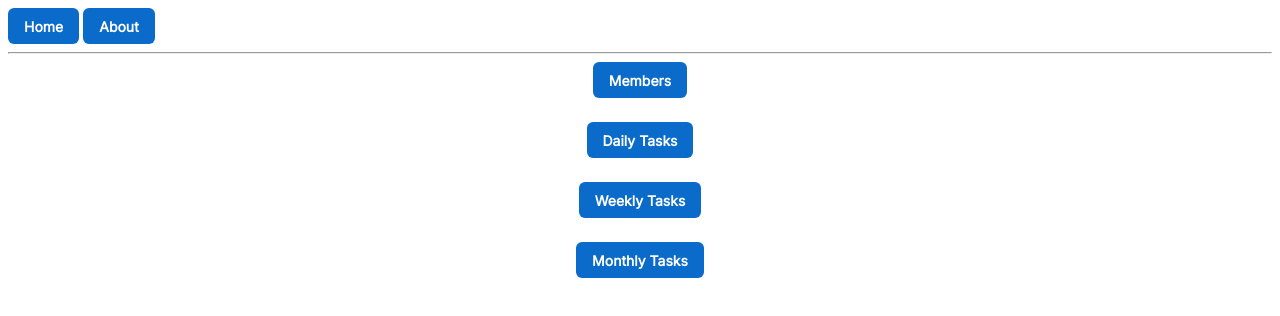
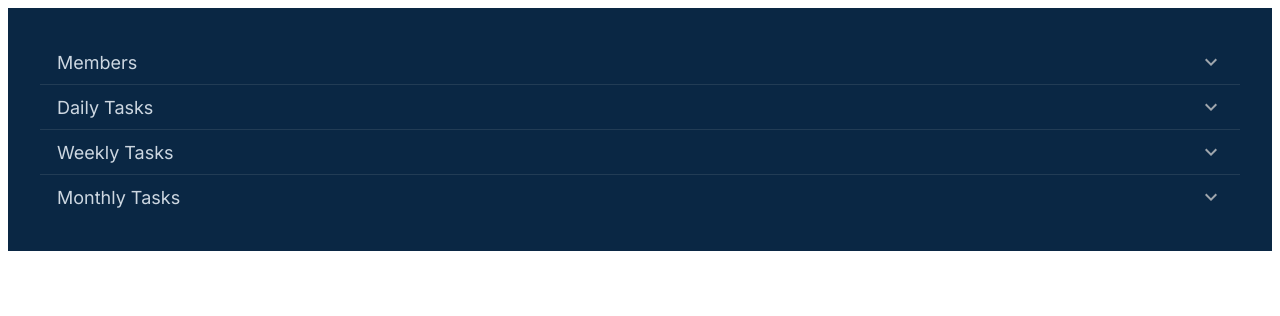
Before and after one commit to ashiven/household-planner, a React (Vite) app in the folder frontend/: page / in a window 1280 px wide. Shown: the top 316 px of the page. Built offline with nearby package versions, Linux system fonts and the light colour scheme.

Commit message:
use basic accordion for display

```diff
--- a/frontend/src/main.tsx
+++ b/frontend/src/main.tsx
@@ -18,11 +18,7 @@ if (!rootElement.innerHTML) {
   const root = ReactDOM.createRoot(rootElement);
   root.render(
     <StrictMode>
-      <CssVarsProvider
-        defaultMode="dark"
-        modeStorageKey="joy-mode-scheme-dark"
-        disableNestedContext
-      >
+      <CssVarsProvider defaultMode="dark">
         <RouterProvider router={router} />
       </CssVarsProvider>
     </StrictMode>,
--- a/frontend/src/routes/__root.tsx
+++ b/frontend/src/routes/__root.tsx
@@ -1,22 +1,5 @@
-import { createRootRoute, Link, Outlet } from "@tanstack/react-router";
-import { TanStackRouterDevtools } from "@tanstack/react-router-devtools";
-
-import Button from "@mui/joy/Button";
+import { createRootRoute, Outlet } from "@tanstack/react-router";
 
 export const Route = createRootRoute({
-  component: () => (
-    <>
-      <div className="p-2 flex gap-2">
-        <Link to="/" className="[&.active]:font-bold">
-          <Button variant="solid">Home</Button>
-        </Link>{" "}
-        <Link to="/about" className="[&.active]:font-bold">
-          <Button variant="solid">About</Button>
-        </Link>
-      </div>
-      <hr />
-      <Outlet />
-      <TanStackRouterDevtools />
-    </>
-  ),
+  component: () => <Outlet />,
 });
--- a/frontend/src/routes/about.tsx
+++ b/frontend/src/routes/about.tsx
@@ -4,6 +4,4 @@ export const Route = createFileRoute("/about")({
   component: About,
 });
 
-function About() {
-  return <div className="p-2">Hello from About!</div>;
-}
+function About() {}
--- a/frontend/src/routes/index.tsx
+++ b/frontend/src/routes/index.tsx
@@ -1,7 +1,10 @@
 import { createFileRoute } from "@tanstack/react-router";
-import * as React from "react";
-import Button from "@mui/joy/Button";
-import Stack from "@mui/joy/Stack";
+import Sheet from "@mui/joy/Sheet";
+
+import Accordion from "@mui/joy/Accordion";
+import AccordionDetails from "@mui/joy/AccordionDetails";
+import AccordionGroup from "@mui/joy/AccordionGroup";
+import AccordionSummary from "@mui/joy/AccordionSummary";
 
 export const Route = createFileRoute("/")({
   component: Index,
@@ -9,11 +12,25 @@ export const Route = createFileRoute("/")({
 
 function Index() {
   return (
-    <Stack spacing={3} sx={{ justifyContent: "center", alignItems: "center" }}>
-      <Button variant="solid">Members</Button>
-      <Button variant="solid">Daily Tasks</Button>
-      <Button variant="solid">Weekly Tasks</Button>
-      <Button variant="solid">Monthly Tasks</Button>
-    </Stack>
+    <Sheet variant="soft" color="primary" sx={{ p: 4 }}>
+      <AccordionGroup size="lg">
+        <Accordion>
+          <AccordionSummary>Members</AccordionSummary>
+          <AccordionDetails>Content</AccordionDetails>
+        </Accordion>
+        <Accordion>
+          <AccordionSummary>Daily Tasks</AccordionSummary>
+          <AccordionDetails>Content</AccordionDetails>
+        </Accordion>
+        <Accordion>
+          <AccordionSummary>Weekly Tasks</AccordionSummary>
+          <AccordionDetails>Content</AccordionDetails>
+        </Accordion>
+        <Accordion>
+          <AccordionSummary>Monthly Tasks</AccordionSummary>
+          <AccordionDetails>Content</AccordionDetails>
+        </Accordion>
+      </AccordionGroup>
+    </Sheet>
   );
 }
```
